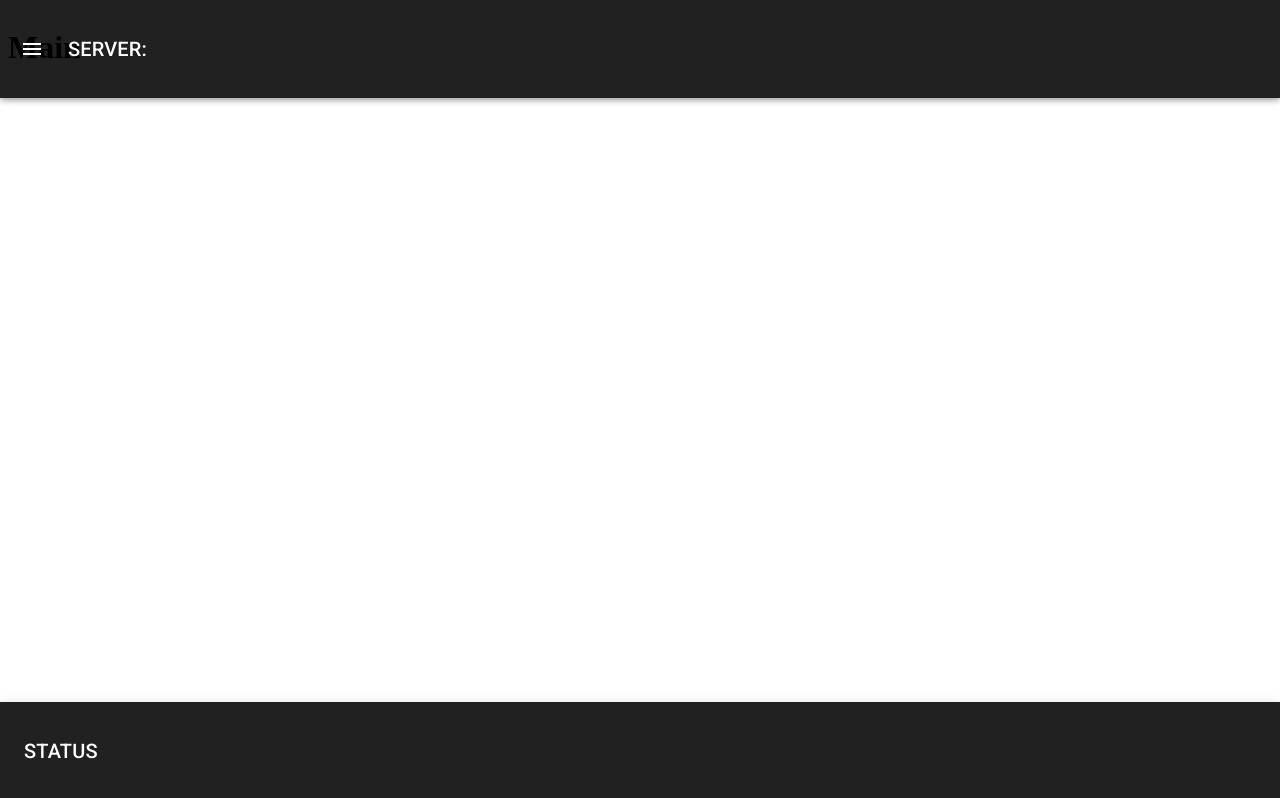
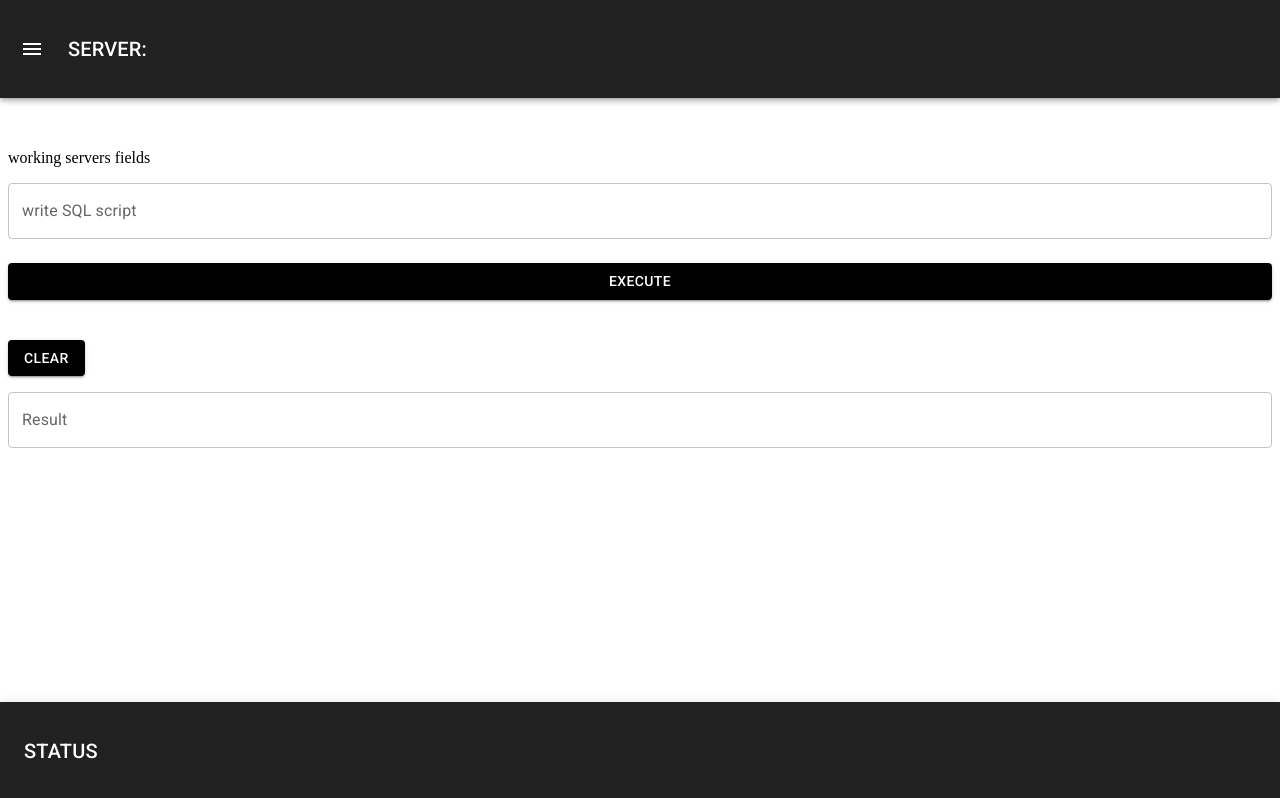
Before and after one commit to Kaplun-Alex/React_Django_SQL_Executor-Frontend-, a React (Create React App) app in the folder rsqltranslator/: page / in a window 1280 px wide. Built offline with nearby package versions, Linux system fonts and the light colour scheme.

Commit message:
Page UI is almost done

```diff
--- a/rsqltranslator/src/components/HeaderSectionComponent.jsx
+++ b/rsqltranslator/src/components/HeaderSectionComponent.jsx
@@ -12,7 +12,6 @@ function HeaderSectionComponent() {
     return (
       <>
       <Box sx={{ flexGrow: 1 }}>
-
         <AppBar  sx={{ bgcolor: 'text.primary' }}>
           <Toolbar variant="dense">
             <IconButton edge="start" color="inherit" aria-label="menu" sx={{ mr: 2 }}>
@@ -23,7 +22,6 @@ function HeaderSectionComponent() {
             </Typography>
           </Toolbar>
         </AppBar>
-
       </Box>
       </>
     );
--- a/rsqltranslator/src/components/MainSectionComponent.jsx
+++ b/rsqltranslator/src/components/MainSectionComponent.jsx
@@ -1,14 +1,22 @@
 import React from 'react'
+import { Box} from '@mui/material';
+import SQLFormComponent from './SQLFormComponent';
+import SQLResult from './SQLResult';
 
 
 function MainSectionComponent() {
     return (
     <>
-      <>
-        <h1>
-          Main
-          </h1>
-      </>
+    <Box>
+      <p>working servers fields</p>
+    </Box>
+    <Box>
+      <SQLFormComponent/>
+    </Box>
+    <Box>
+       <SQLResult/>
+    </Box>
+
     </>
     );
 }
--- /dev/null
+++ b/rsqltranslator/src/components/SQLFormComponent.jsx
@@ -0,0 +1,38 @@
+import { TextField, Button } from "@mui/material";
+import { useState } from "react";
+
+function SQLFormComponent() {
+    const [value, setValue] = useState("")
+
+    const getValue = () => {
+        console.log(value)
+    }
+
+    const changeValue = event => {
+        setValue(event.target.value)
+    }
+
+    return (
+        <>
+        <TextField
+            onChange={changeValue}
+            value={value}
+            label="write SQL script"
+            variant="outlined"
+            style={{ width: "100%" }}
+            >
+        </TextField>
+
+        <Button onClick={getValue}
+              type="submit"
+              fullWidth
+              variant="contained"
+              sx={{mt: 3, mb: 2, bgcolor: 'black'}}
+            >
+              EXECUTE
+        </Button>
+        </>
+    );
+}
+
+export default SQLFormComponent;
--- /dev/null
+++ b/rsqltranslator/src/components/SQLResult.jsx
@@ -0,0 +1,38 @@
+import { TextField, Button } from "@mui/material";
+import { useState } from "react";
+
+function SQLResult() {
+    const [value, setValue] = useState("")
+
+    const clearValue = () => {
+        setValue("")
+    }
+
+    const changeValue = event => {
+        setValue(event.target.value)
+    }
+
+    return (
+        <>
+        <Button onClick={clearValue}
+              type="submit"
+              variant="contained"
+              sx={{mt: 3, mb: 2, bgcolor: 'black'}}
+            >
+              Clear
+        </Button>
+
+        <TextField
+            onChange={changeValue}
+            value={value}
+            label="Result"
+            variant="outlined"
+            style={{ width: "100%" }}
+            >
+        </TextField>
+
+        </>
+    );
+}
+
+export default SQLResult;
--- a/rsqltranslator/src/components/SignIn.js
+++ b/rsqltranslator/src/components/SignIn.js
@@ -14,18 +14,6 @@ import Container from '@mui/material/Container';
 import { createTheme, ThemeProvider } from '@mui/material/styles';
 
 
-function Copyright(props) {
-  return (
-    <Typography variant="body2" color="text.secondary" align="center" {...props}>
-      {'Copyright © '}
-      <Link color="inherit" href="https://mui.com/">
-        Your Website
-      </Link>{' '}
-      {new Date().getFullYear()}
-      {'.'}
-    </Typography>
-  );
-}
 
 const theme = createTheme();
 
@@ -105,7 +93,6 @@ export default function SignIn() {
             </Grid>
           </Box>
         </Box>
-        <Copyright sx={{ mt: 8, mb: 4 }} />
       </Container>
     </ThemeProvider>
   );
--- a/rsqltranslator/src/screens/MainScreen.jsx
+++ b/rsqltranslator/src/screens/MainScreen.jsx
@@ -1,5 +1,5 @@
 import React from 'react';
-import {Stack} from '@mui/material'
+import { Box } from '@mui/material';
 import FooterSectionComponent from '../components/FooterSectionComponent';
 import HeaderSectionComponent from '../components/HeaderSectionComponent';
 import MainSectionComponent from '../components/MainSectionComponent';
@@ -8,19 +8,24 @@ import MainSectionComponent from '../components/MainSectionComponent';
 const MainScreen = () =>{
   return (
     <>
-        <Stack>
-            <HeaderSectionComponent/>
-        </Stack>
+      <section>
+        <header>
+          <HeaderSectionComponent/>
+        </header>
+      </section>
 
-        <Stack>
-                <MainSectionComponent/>
-        </Stack>
+      <section>
+        <Box>
+          <MainSectionComponent/>
+        </Box>
+      </section>
 
-        <Stack position={'bottom'}>
-            <footer>
-                <FooterSectionComponent/>
-            </footer>
-        </Stack>
+      <section>
+        <footer>
+          <FooterSectionComponent/>
+        </footer>
+      </section>
+
     </>
   )
 }
```
Also changed, not shown: rsqltranslator/src/vaults/WorkServersVault.js (added, +17 -0 lines).
